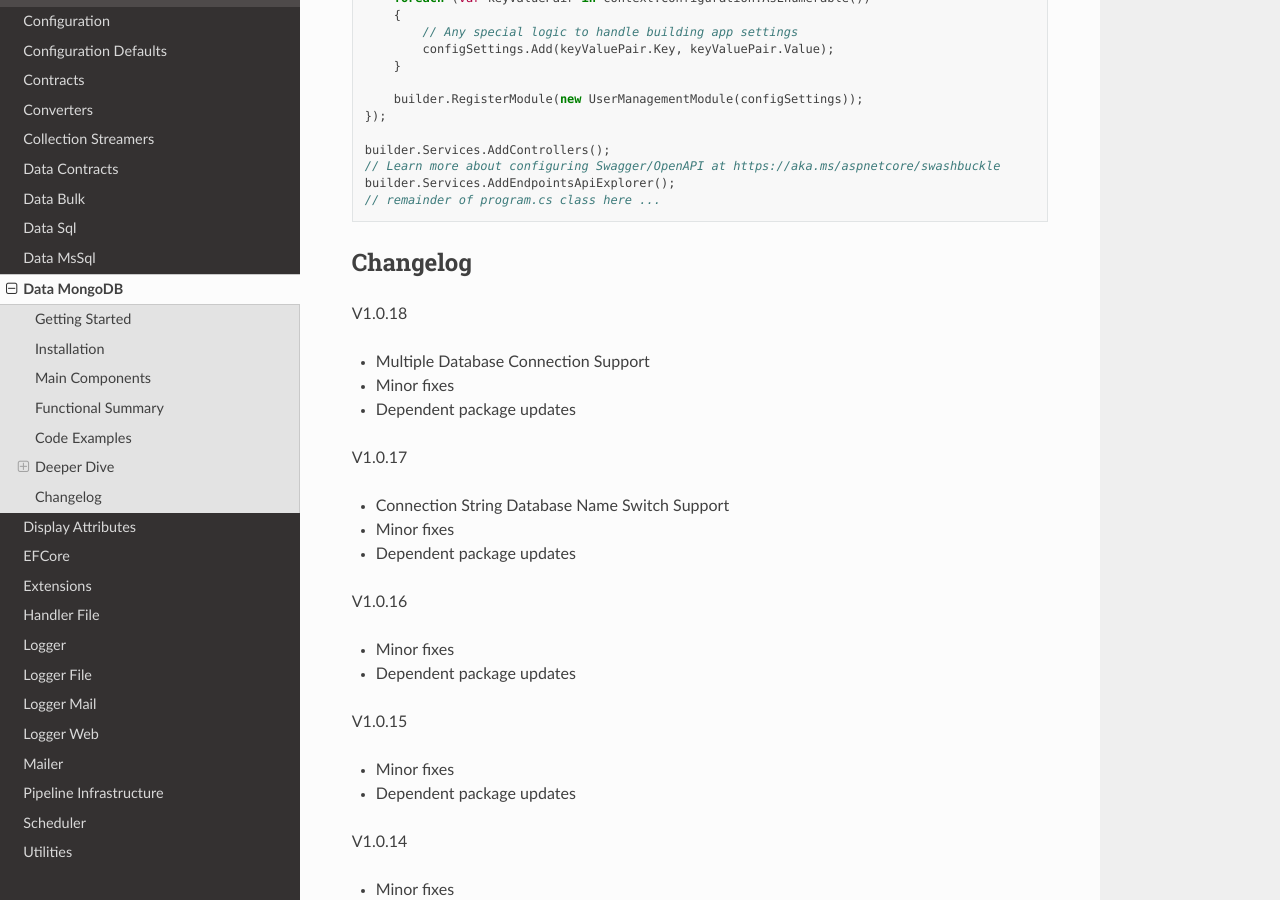
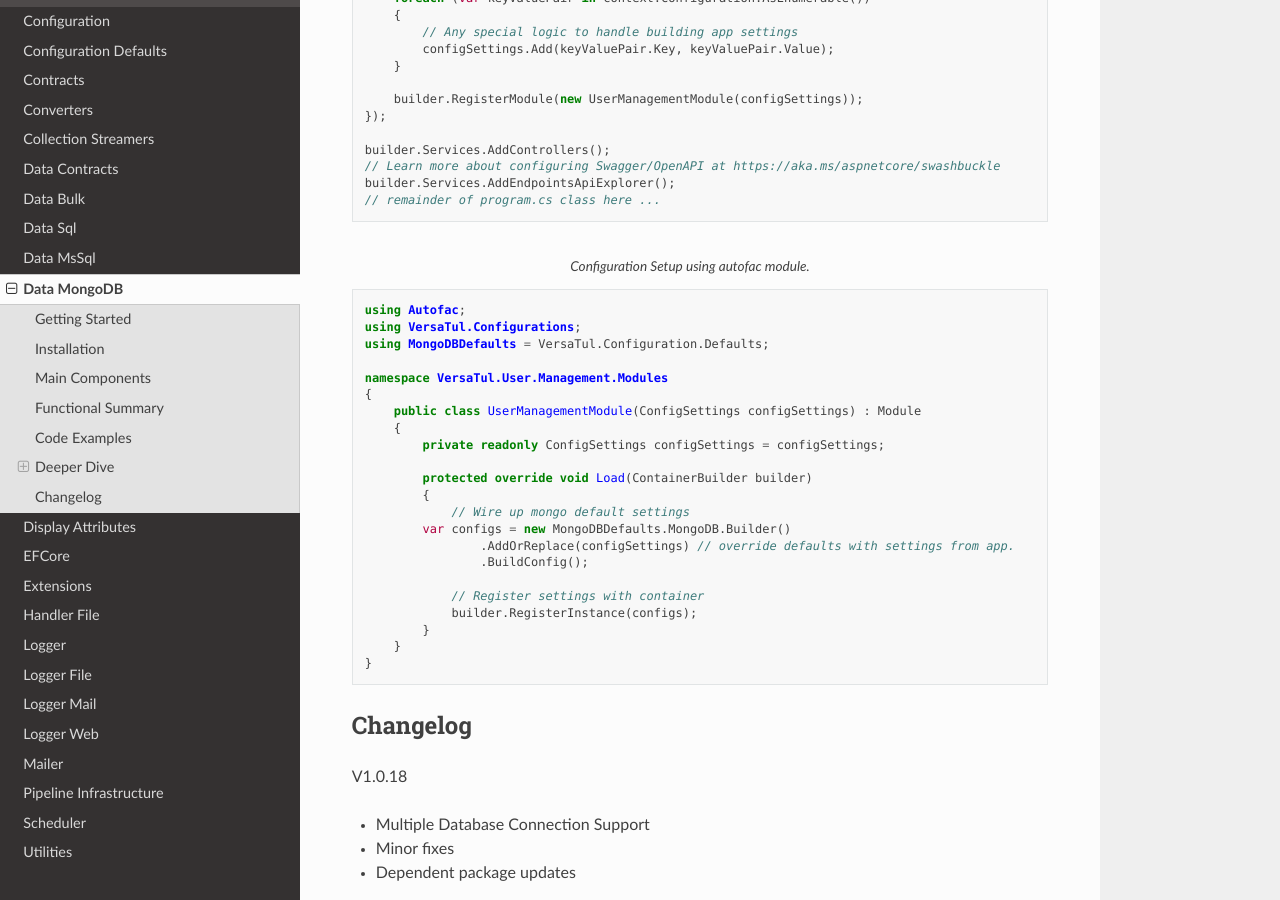
Before and after one commit to BjornWilliams/DocsVersaTul, a Sphinx documentation site: the page built from docs/source/mongodb.rst, in a window 1280 px wide and 900 px high, scrolled down 7123 px. Built offline with Sphinx 7.4.7 and the Read the Docs theme 2.0.0, drawn with Linux system fonts in a browser that asks for light colours.

Commit message:
Update mongodb.rst

```diff
--- a/docs/source/mongodb.rst
+++ b/docs/source/mongodb.rst
@@ -382,6 +382,32 @@ Code Sample
     builder.Services.AddEndpointsApiExplorer();
     // remainder of program.cs class here ...
 
+.. code-block:: c#
+    :caption: Configuration Setup using autofac module.
+
+    using Autofac;
+    using VersaTul.Configurations;
+    using MongoDBDefaults = VersaTul.Configuration.Defaults;
+
+    namespace VersaTul.User.Management.Modules
+    {
+        public class UserManagementModule(ConfigSettings configSettings) : Module
+        {
+            private readonly ConfigSettings configSettings = configSettings;
+
+            protected override void Load(ContainerBuilder builder)
+            {
+                // Wire up mongo default settings
+            var configs = new MongoDBDefaults.MongoDB.Builder()
+                    .AddOrReplace(configSettings) // override defaults with settings from app.
+                    .BuildConfig();
+
+                // Register settings with container
+                builder.RegisterInstance(configs);
+            }
+        }
+    }
+
 
 Changelog
 -------------
```
